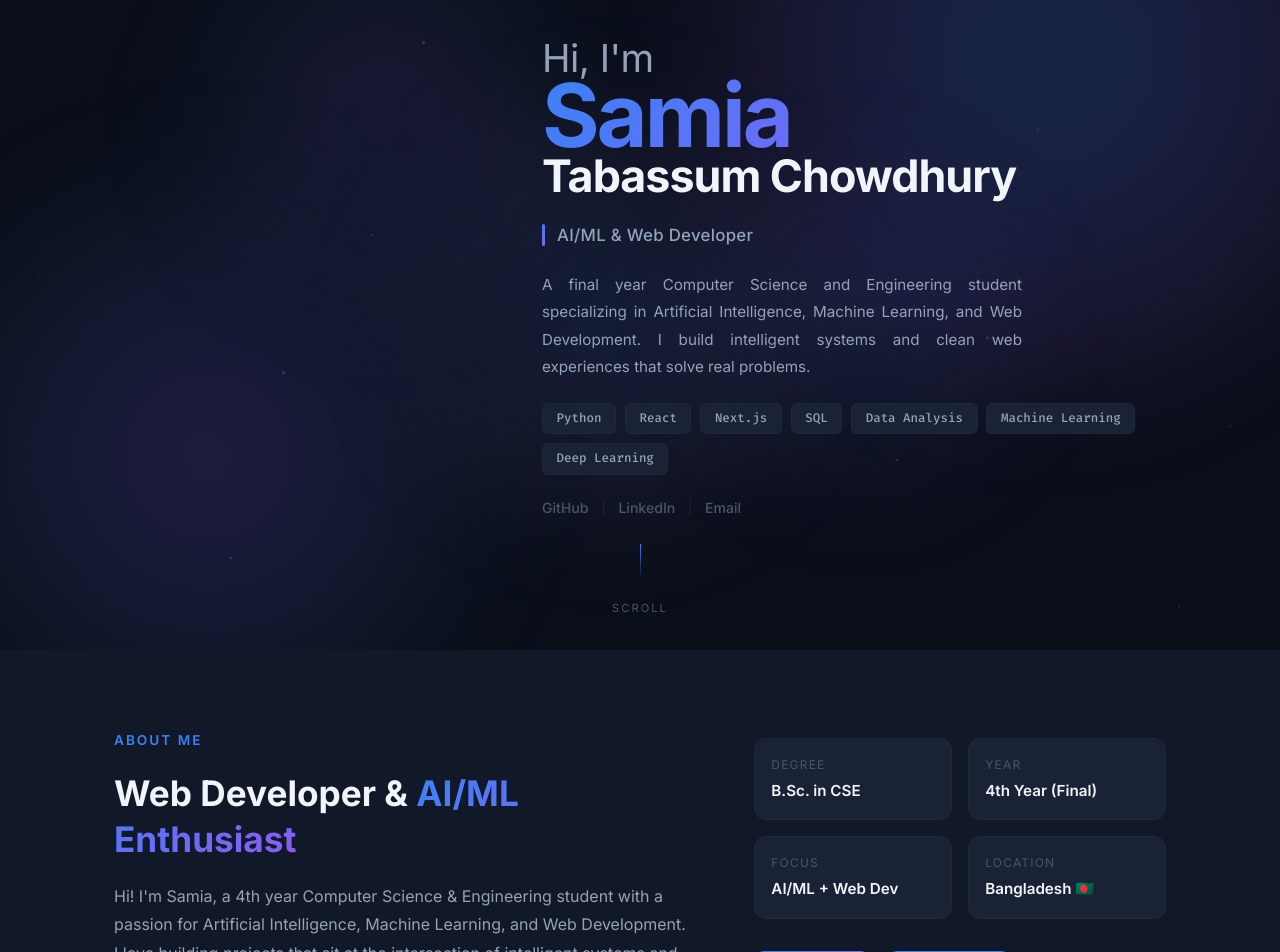
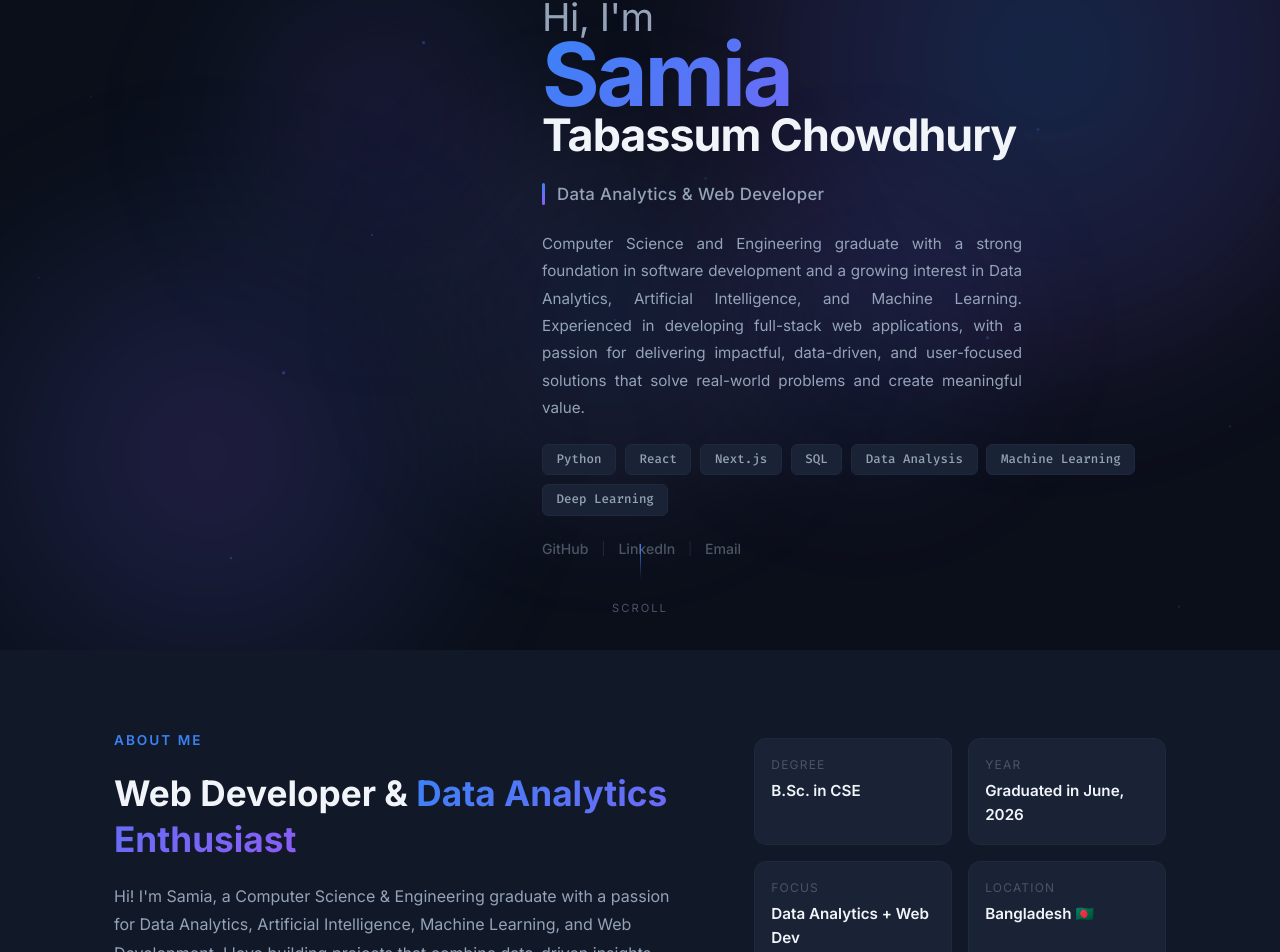
Before and after one commit to Samia2310/Samia-Portfolio, a React (Create React App) app: page / in a window 1280 px wide. Shown: the part 150-1102 px from the top of the page. Built offline with nearby package versions, Linux system fonts and the light colour scheme; the HTML template or start-up script is replaced by a standard one.

Commit message:
Feat: change for graduation

```diff
--- a/src/components/About.js
+++ b/src/components/About.js
@@ -16,13 +16,10 @@ export default function About() {
                 WebkitBackgroundClip: "text",
                 WebkitTextFillColor: "transparent",
                 backgroundClip: "text",
-              }}> AI/ML Enthusiast</span>
+              }}> Data Analytics Enthusiast</span>
             </h2>
             <p>
-              Hi! I'm Samia, a 4th year Computer Science & Engineering student
-              with a passion for Artificial Intelligence, Machine Learning, and
-              Web Development. I love building projects that sit at the intersection
-              of intelligent systems and clean user experiences.
+              Hi! I'm Samia, a Computer Science & Engineering graduate with a passion for Data Analytics, Artificial Intelligence, Machine Learning, and Web Development. I love building projects that combine data-driven insights, intelligent systems, and clean user experiences.
             </p>
             <p>
               From academic research to personal builds, I enjoy solving real-world
@@ -38,11 +35,11 @@ export default function About() {
               </div>
               <div className="info-item">
                 <span className="info-label">Year</span>
-                <span className="info-value">4th Year (Final)</span>
+                <span className="info-value">Graduated in June, 2026</span>
               </div>
               <div className="info-item">
                 <span className="info-label">Focus</span>
-                <span className="info-value">AI/ML + Web Dev</span>
+                <span className="info-value">Data Analytics + Web Dev</span>
               </div>
               <div className="info-item">
                 <span className="info-label">Location</span>
@@ -67,7 +64,7 @@ export default function About() {
           <div className="mobile-header">
             <span className="section-tag">About Me</span>
             <h2>
-              CSE Student &
+              CSE Graduate &
               <span style={{
                 background: "linear-gradient(135deg, #3B82F6, #8B5CF6)",
                 WebkitBackgroundClip: "text",
@@ -76,14 +73,10 @@ export default function About() {
               }}> AI/ML Enthusiast</span>
             </h2>
             <p>
-              Hi! I'm Samia, a 4th year Computer Science & Engineering student
-              with a passion for Artificial Intelligence, Machine Learning, and
-              Web Development. I love building projects that sit at the intersection
-              of intelligent systems and clean user experiences.
+              Hi! I'm Samia, a Computer Science & Engineering graduate with a passion for Data Analytics, Artificial Intelligence, Machine Learning, and Web Development. I love building projects that combine data-driven insights, intelligent systems, and clean user experiences.
             </p>
             <p>
-              From academic research to personal builds, I enjoy solving real-world
-              problems through code and I'm always learning something new along the way.
+              From academic research to personal projects, I enjoy solving real-world problems through code, analyzing data, and continuously learning new technologies along the way.
             </p>
           </div>
 
@@ -98,11 +91,11 @@ export default function About() {
             </div>
             <div className="info-item">
               <span className="info-label">Year</span>
-              <span className="info-value">4th Year (Final)</span>
+              <span className="info-value">Graduated in June, 2026</span>
             </div>
             <div className="info-item">
               <span className="info-label">Focus</span>
-              <span className="info-value">AI/ML + Web Dev</span>
+              <span className="info-value">Data Analytics + Web Dev</span>
             </div>
             <div className="info-item">
               <span className="info-label">Location</span>
--- a/src/components/Hero.js
+++ b/src/components/Hero.js
@@ -62,13 +62,11 @@ export default function Hero({ dark, toggleTheme }) {
 
             <div className="hero-subtitle-row">
               <span className="hero-subtitle-accent" />
-              <h2 className="hero-subtitle">AI/ML & Web Developer</h2>
+              <h2 className="hero-subtitle">Data Analytics & Web Developer</h2>
             </div>
 
             <p className="hero-description">
-              A final year Computer Science and Engineering student specializing in Artificial
-              Intelligence, Machine Learning, and Web Development. I build
-              intelligent systems and clean web experiences that solve real problems.
+              Computer Science and Engineering graduate with a strong foundation in software development and a growing interest in Data Analytics, Artificial Intelligence, and Machine Learning. Experienced in developing full-stack web applications, with a passion for delivering impactful, data-driven, and user-focused solutions that solve real-world problems and create meaningful value.
             </p>
 
             <div className="hero-stack">
```
